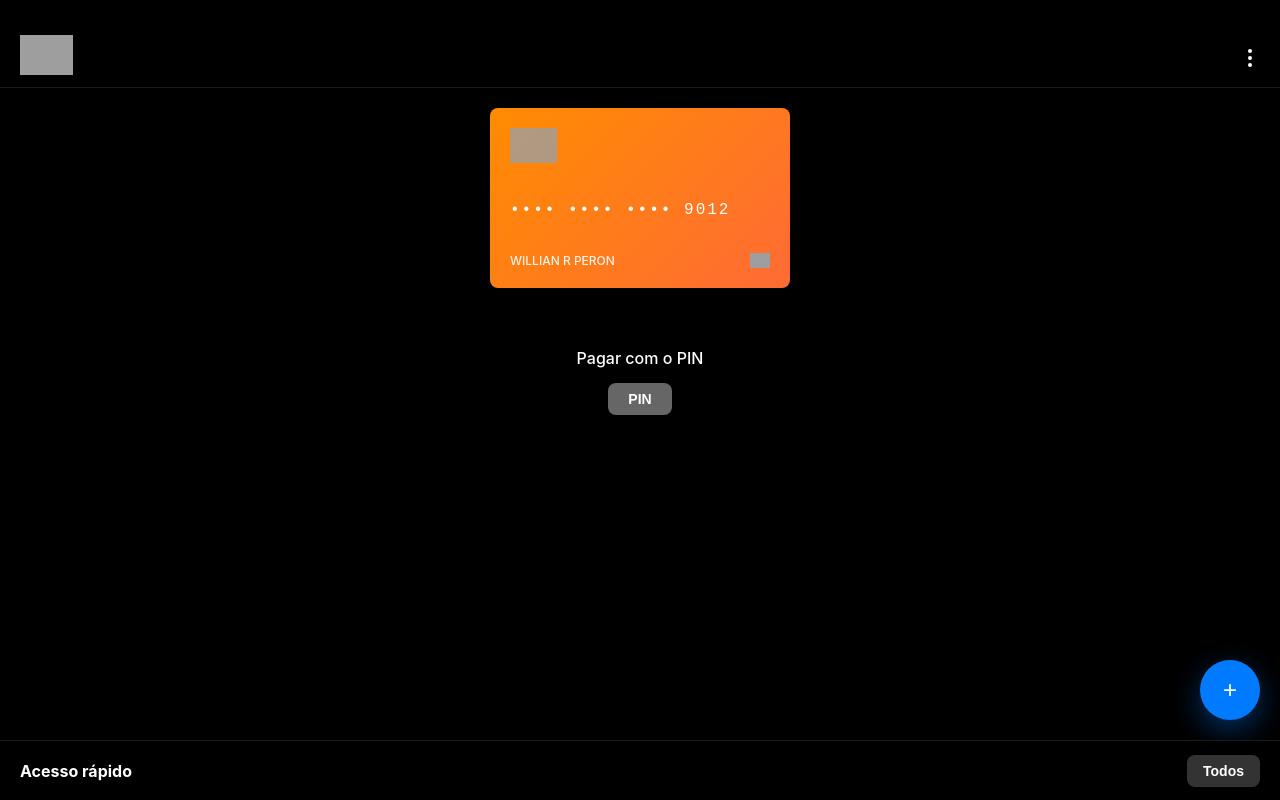
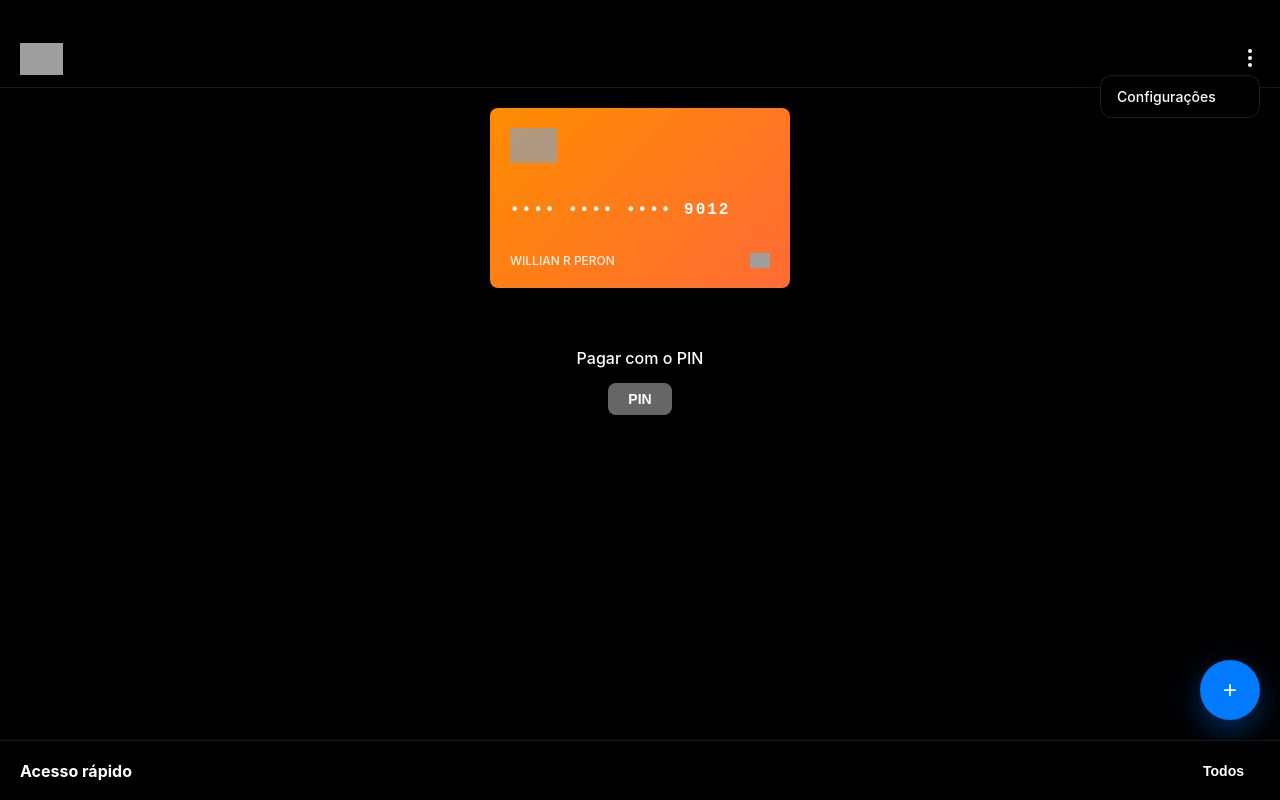
Before and after one commit to williann13-hub/SamsungWallet, a plain HTML site: page index.html in a window 1280 px wide. Both pictures are taken after a click on the button 1250 px from the left and 58 px from the top of the page. Drawn offline with Linux system fonts and the light colour scheme; grey boxes are pictures that could not be loaded.

Commit message:
Update index.html

```diff
--- a/index.html
+++ b/index.html
@@ -50,7 +50,7 @@
         }
 
         .header-logo {
-            height: 40px;
+            height: 32px;
             width: auto;
         }
 
@@ -67,6 +67,57 @@
 
         .menu-button:hover {
             background: rgba(255, 255, 255, 0.1);
+        }
+
+        .menu-dropdown {
+            position: absolute;
+            top: 100%;
+            right: 0;
+            background: rgba(0, 0, 0, 0.95);
+            backdrop-filter: blur(20px);
+            -webkit-backdrop-filter: blur(20px);
+            border: 1px solid rgba(255, 255, 255, 0.1);
+            border-radius: 12px;
+            min-width: 160px;
+            box-shadow: 0 10px 30px rgba(0, 0, 0, 0.5);
+            z-index: 1001;
+            opacity: 0;
+            transform: translateY(-10px);
+            transition: all 0.3s ease;
+            pointer-events: none;
+        }
+
+        .menu-dropdown.show {
+            opacity: 1;
+            transform: translateY(0);
+            pointer-events: auto;
+        }
+
+        .menu-item {
+            padding: 12px 16px;
+            color: #fff;
+            text-decoration: none;
+            display: block;
+            font-size: 14px;
+            font-weight: 500;
+            transition: background-color 0.3s ease;
+            cursor: pointer;
+        }
+
+        .menu-item:hover {
+            background: rgba(255, 255, 255, 0.1);
+        }
+
+        .menu-item:first-child {
+            border-radius: 12px 12px 0 0;
+        }
+
+        .menu-item:last-child {
+            border-radius: 0 0 12px 12px;
+        }
+
+        .menu-wrapper {
+            position: relative;
         }
 
         .menu-dots {
@@ -193,7 +244,7 @@
 
         .card-number {
             font-size: 16px;
-            font-weight: 300;
+            font-weight: 600;
             letter-spacing: 2px;
             margin: 15px 0;
             font-family: 'Courier New', monospace;
@@ -298,7 +349,7 @@
         }
 
         .all-button {
-            background: #333;
+            background: transparent;
             color: #fff;
             border: none;
             border-radius: 8px;
@@ -310,7 +361,7 @@
         }
 
         .all-button:hover {
-            background: #444;
+            background: rgba(255, 255, 255, 0.1);
         }
 
         .pin-modal {
@@ -571,13 +622,18 @@
 <body>
     <div class="header">
         <img src="https://i.imgur.com/GXx5W1w.png" alt="Logo" class="header-logo">
-        <button class="menu-button">
-            <div class="menu-dots">
-                <div class="menu-dot"></div>
-                <div class="menu-dot"></div>
-                <div class="menu-dot"></div>
+        <div class="menu-wrapper">
+            <button class="menu-button" onclick="toggleMenu()">
+                <div class="menu-dots">
+                    <div class="menu-dot"></div>
+                    <div class="menu-dot"></div>
+                    <div class="menu-dot"></div>
+                </div>
+            </button>
+            <div class="menu-dropdown" id="menuDropdown">
+                <div class="menu-item" onclick="openSettings()">Configurações</div>
             </div>
-        </button>
+        </div>
     </div>
 
     <div class="wallet-container">
@@ -685,6 +741,25 @@
 
         let cardIdCounter = 2;
         let currentPin = '';
+
+        // Funções do Menu
+        function toggleMenu() {
+            const dropdown = document.getElementById('menuDropdown');
+            dropdown.classList.toggle('show');
+        }
+
+        function openSettings() {
+            showToast('Configurações em desenvolvimento');
+            toggleMenu(); // Fecha o menu
+        }
+
+        // Fechar menu ao clicar fora
+        document.addEventListener('click', function(e) {
+            const menuWrapper = e.target.closest('.menu-wrapper');
+            if (!menuWrapper) {
+                document.getElementById('menuDropdown').classList.remove('show');
+            }
+        });
 
         // Funções PIN
         function openPinModal() {
```
